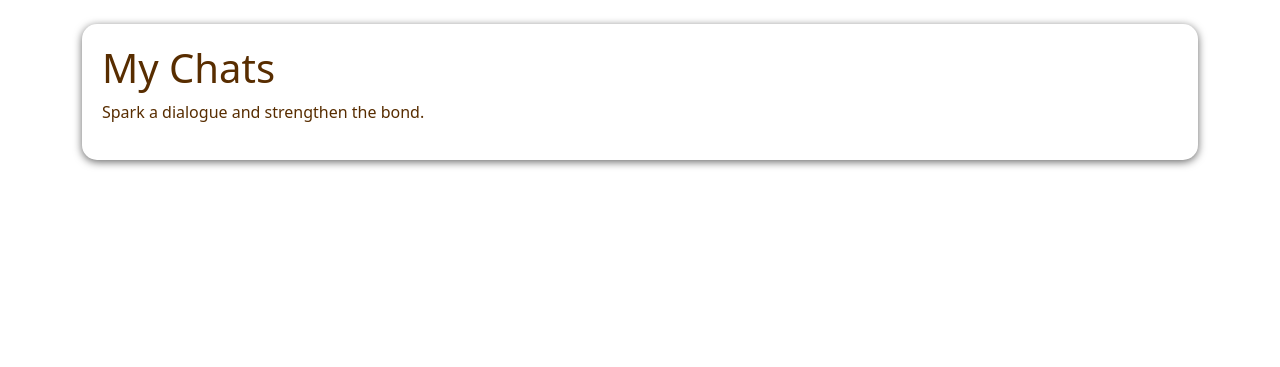
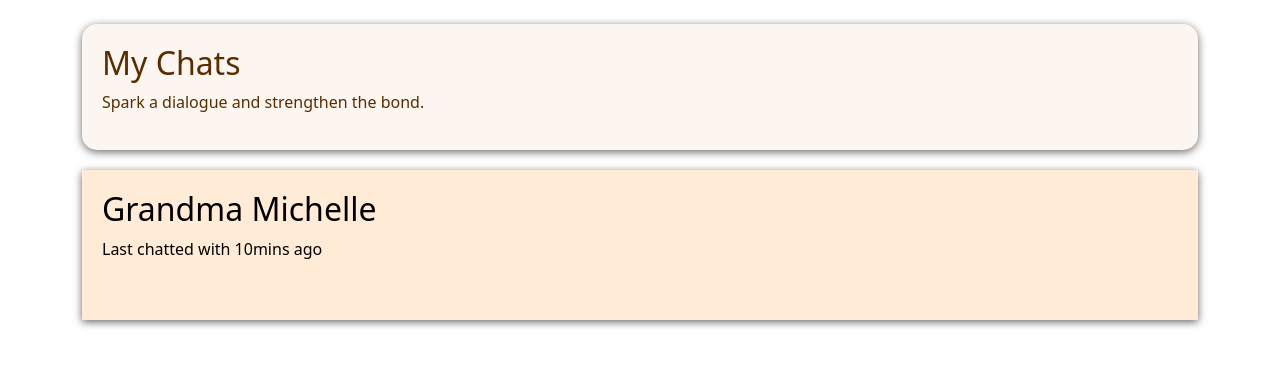
Before and after one commit to starry9x/ShareJoy, a Flask app: page /messages in a window 1280 px wide. Shown: the part 86-453 px from the top of the page. Run offline with Flask 3, Linux system fonts and the light colour scheme.

Commit message:
added chatbox 1

```diff
--- a/static/css/messages.css
+++ b/static/css/messages.css
@@ -2,9 +2,24 @@
     width: 100%;
     min-height: 100px;
     color: #582D00;
-    background-color: white;
+    background-color: #FDF6F0;
     box-shadow: 0 2px 8px rgba(0,0,0,0.6);
     padding: 20px;
     margin: 20px auto;
     border-radius: 15px;
 }
+
+.contact-box{
+    display: flexbox;
+    width: 100%;
+    min-height: 150px;
+    color: black;
+    background-color: #FFEBD6;
+    box-shadow: 0 2px 8px rgba(0,0,0,0.6);
+    padding: 20px;
+    margin: 20px auto;
+}
+
+h1{
+    font-size: 2rem;
+}
--- a/templates/messages.html
+++ b/templates/messages.html
@@ -5,9 +5,15 @@
 {% endblock %}
 
 {% block content %}
+
 <div class="my-chats-box">
-    <h1>My Chats</h1>
+    <h1 class="my-chats">My Chats</h1>
     <p>Spark a dialogue and strengthen the bond.</p>
 </div>
 
+<div class="contact-box">
+    <h1>Grandma Michelle</h1>
+    <p>Last chatted with 10mins ago</p>
+</div>
+
 {% endblock %}
```
